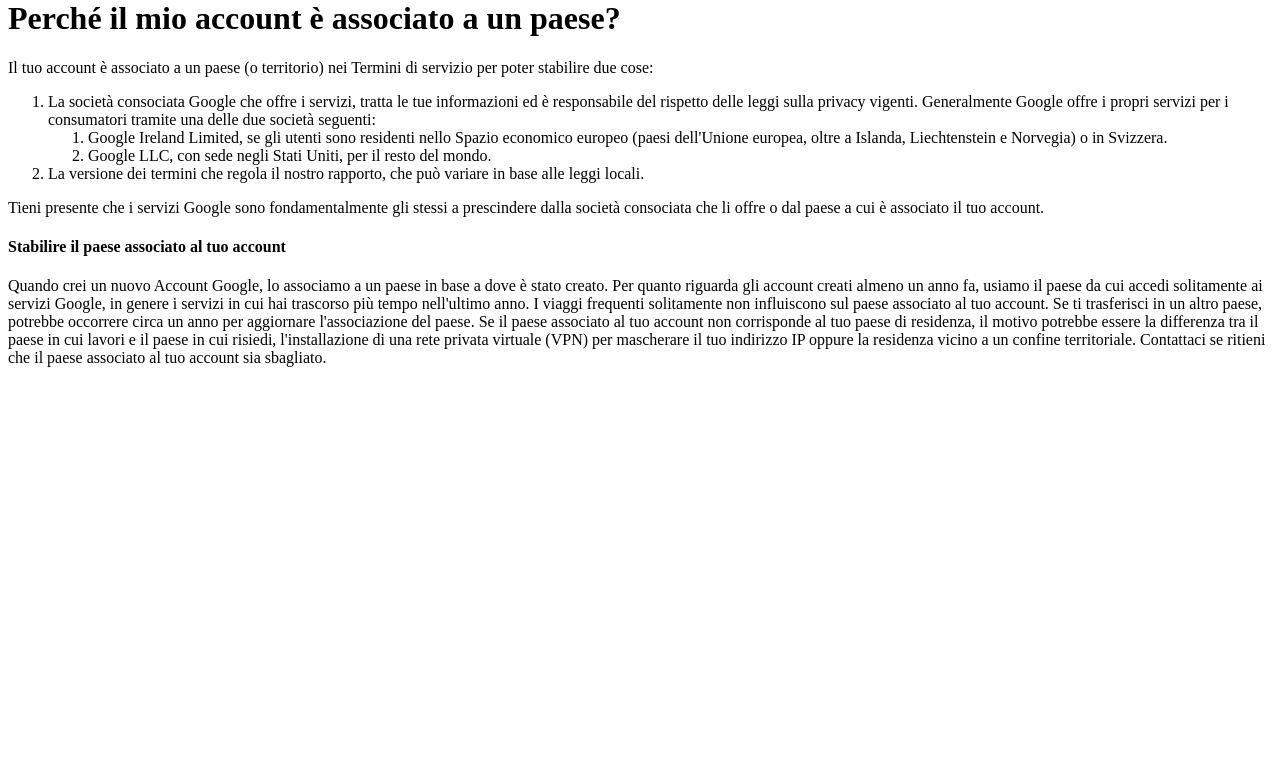
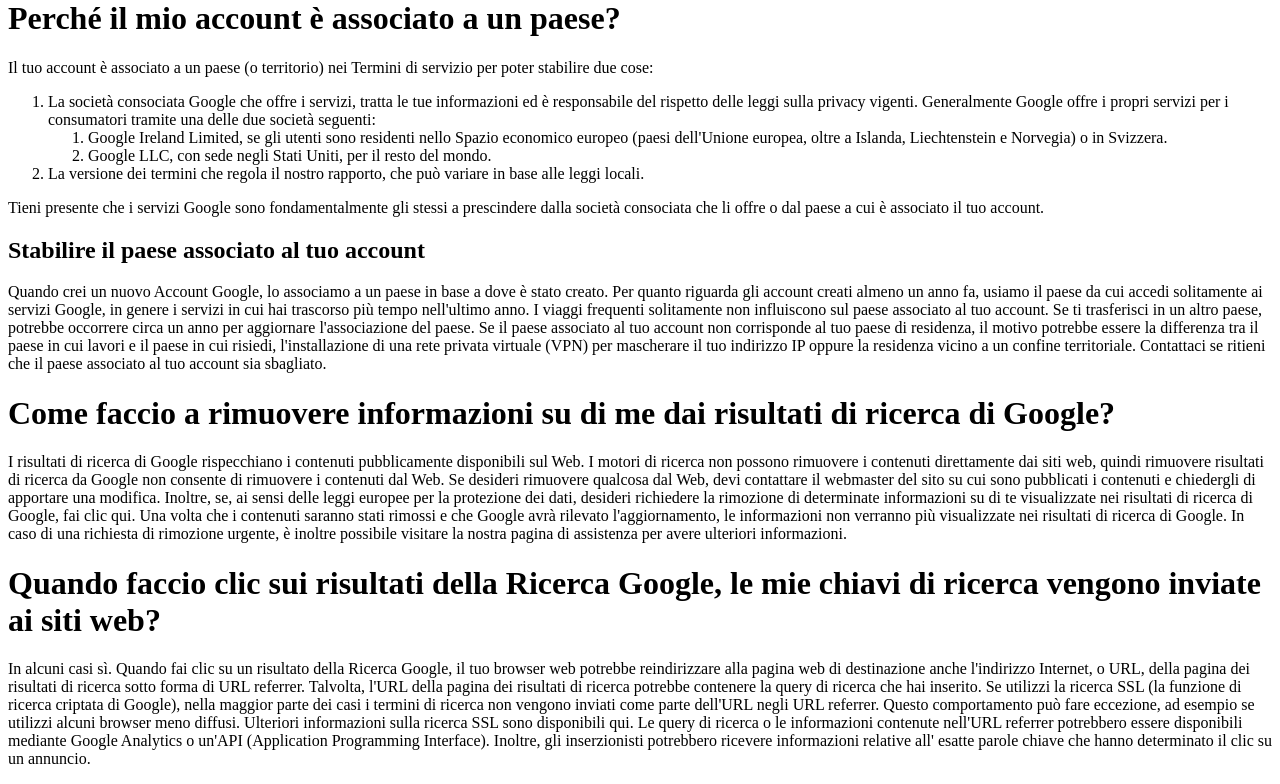
Before and after one commit to Riki420/php-google-faq, a PHP site: page / in a window 1280 px wide. Shown: the part 578-1362 px from the top of the page. Before the commit the page ends 945 px from the top, so only its background shows below. Run offline with PHP 8.4, Linux system fonts and the light colour scheme.

Commit message:
all FAQS

```diff
--- a/index.php
+++ b/index.php
@@ -32,12 +32,20 @@
                                 <li>La versione dei termini che regola il nostro rapporto, che può variare in base alle leggi locali.</li>
                             </ol>
                             Tieni presente che i servizi Google sono fondamentalmente gli stessi a prescindere dalla società consociata che li offre o dal paese a cui è associato il tuo account.
-                            <h4>Stabilire il paese associato al tuo account</h4>
+                            <h2>Stabilire il paese associato al tuo account</h2>
                             Quando crei un nuovo Account Google, lo associamo a un paese in base a dove è stato creato. Per quanto riguarda gli account creati almeno un anno fa, usiamo il paese da cui accedi solitamente ai servizi Google, in genere i servizi in cui hai trascorso più tempo nell'ultimo anno.
                             I viaggi frequenti solitamente non influiscono sul paese associato al tuo account. Se ti trasferisci in un altro paese, potrebbe occorrere circa un anno per aggiornare l'associazione del paese.
                             Se il paese associato al tuo account non corrisponde al tuo paese di residenza, il motivo potrebbe essere la differenza tra il paese in cui lavori e il paese in cui risiedi, l'installazione di una rete privata virtuale (VPN) per mascherare il tuo indirizzo IP oppure la residenza vicino a un confine territoriale. Contattaci se ritieni che il paese associato al tuo account sia sbagliato."
         ],
+        [
+            'title' => "Come faccio a rimuovere informazioni su di me dai risultati di ricerca di Google?",
+            'paragraph' => "I risultati di ricerca di Google rispecchiano i contenuti pubblicamente disponibili sul Web. I motori di ricerca non possono rimuovere i contenuti direttamente dai siti web, quindi rimuovere risultati di ricerca da Google non consente di rimuovere i contenuti dal Web. Se desideri rimuovere qualcosa dal Web, devi contattare il webmaster del sito su cui sono pubblicati i contenuti e chiedergli di apportare una modifica. Inoltre, se, ai sensi delle leggi europee per la protezione dei dati, desideri richiedere la rimozione di determinate informazioni su di te visualizzate nei risultati di ricerca di Google, fai clic qui. Una volta che i contenuti saranno stati rimossi e che Google avrà rilevato l'aggiornamento, le informazioni non verranno più visualizzate nei risultati di ricerca di Google. In caso di una richiesta di rimozione urgente, è inoltre possibile visitare la nostra pagina di assistenza per avere ulteriori informazioni."
 
+        ],
+        [
+            'title' => "Quando faccio clic sui risultati della Ricerca Google, le mie chiavi di ricerca vengono inviate ai siti web?",
+            'paragraph' => "In alcuni casi sì. Quando fai clic su un risultato della Ricerca Google, il tuo browser web potrebbe reindirizzare alla pagina web di destinazione anche l'indirizzo Internet, o URL, della pagina dei risultati di ricerca sotto forma di URL referrer. Talvolta, l'URL della pagina dei risultati di ricerca potrebbe contenere la query di ricerca che hai inserito. Se utilizzi la ricerca SSL (la funzione di ricerca criptata di Google), nella maggior parte dei casi i termini di ricerca non vengono inviati come parte dell'URL negli URL referrer. Questo comportamento può fare eccezione, ad esempio se utilizzi alcuni browser meno diffusi. Ulteriori informazioni sulla ricerca SSL sono disponibili qui. Le query di ricerca o le informazioni contenute nell'URL referrer potrebbero essere disponibili mediante Google Analytics o un'API (Application Programming Interface). Inoltre, gli inserzionisti potrebbero ricevere informazioni relative all' esatte parole chiave che hanno determinato il clic su un annuncio."
+        ]
     ]
 
 ?>
```
